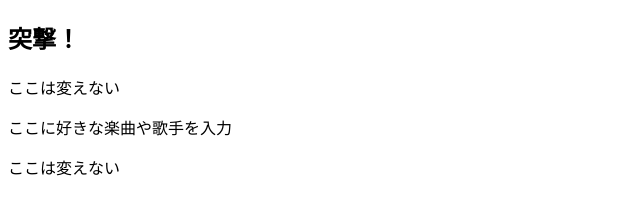
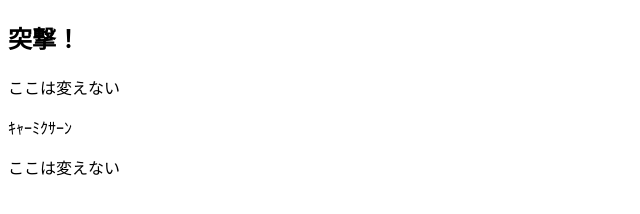
Before and after one commit to sakura-kikuchi/testConflict, a plain HTML site: page index.html in a window 1280 px wide. Shown: the whole page, without its empty margins (0-640 px from the left). Drawn offline with Linux system fonts and the light colour scheme.

Commit message:
[modify]index.html

```diff
--- a/index.html
+++ b/index.html
@@ -6,7 +6,7 @@
 <body>
 <h2> 突撃！ </h2>
 <p>ここは変えない</p>
-<p>ここに好きな楽曲や歌手を入力</p>
+<p>ｷｬｰﾐｸｻｰﾝ</p>
 <p>ここは変えない</p>
 </body>
 </html>
```
